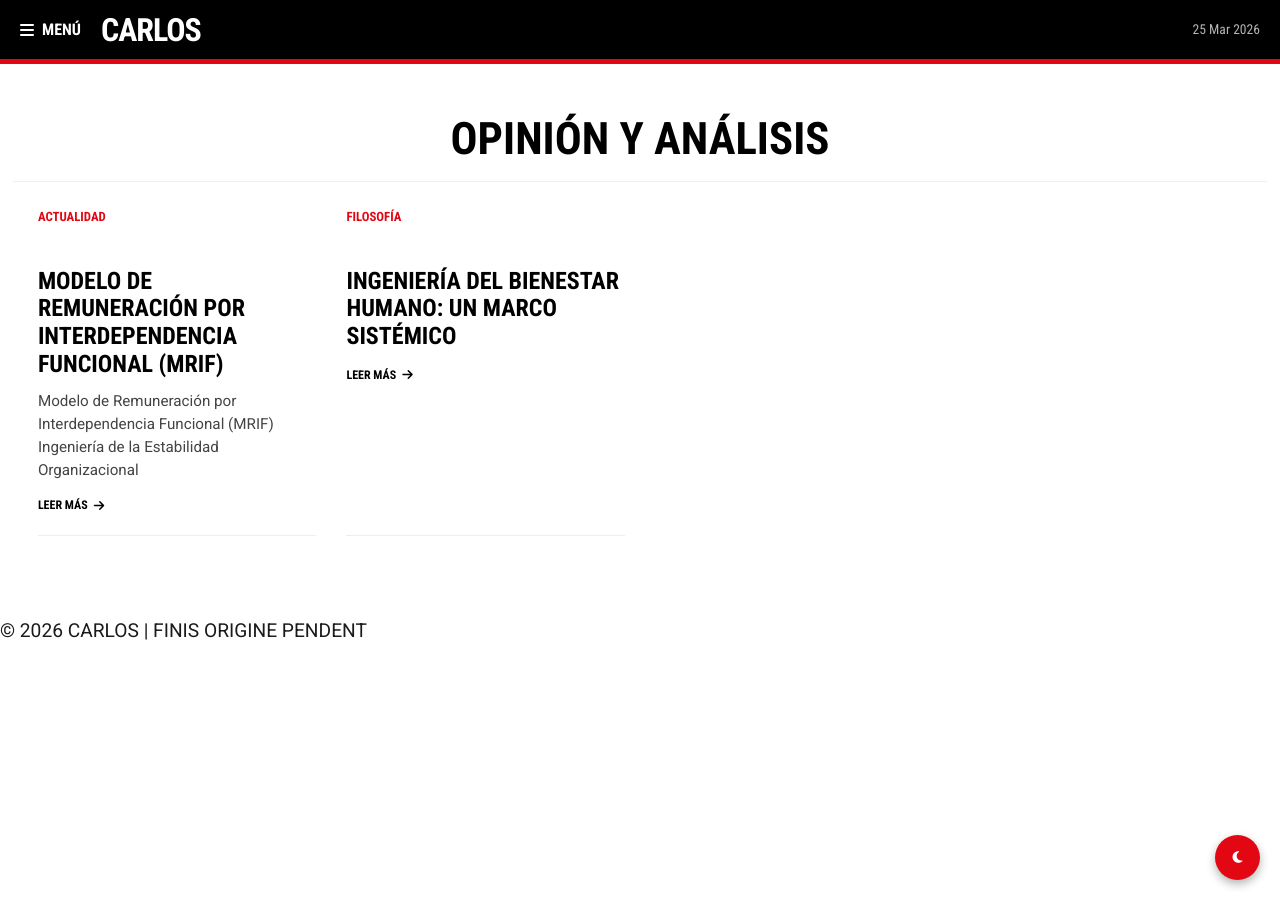
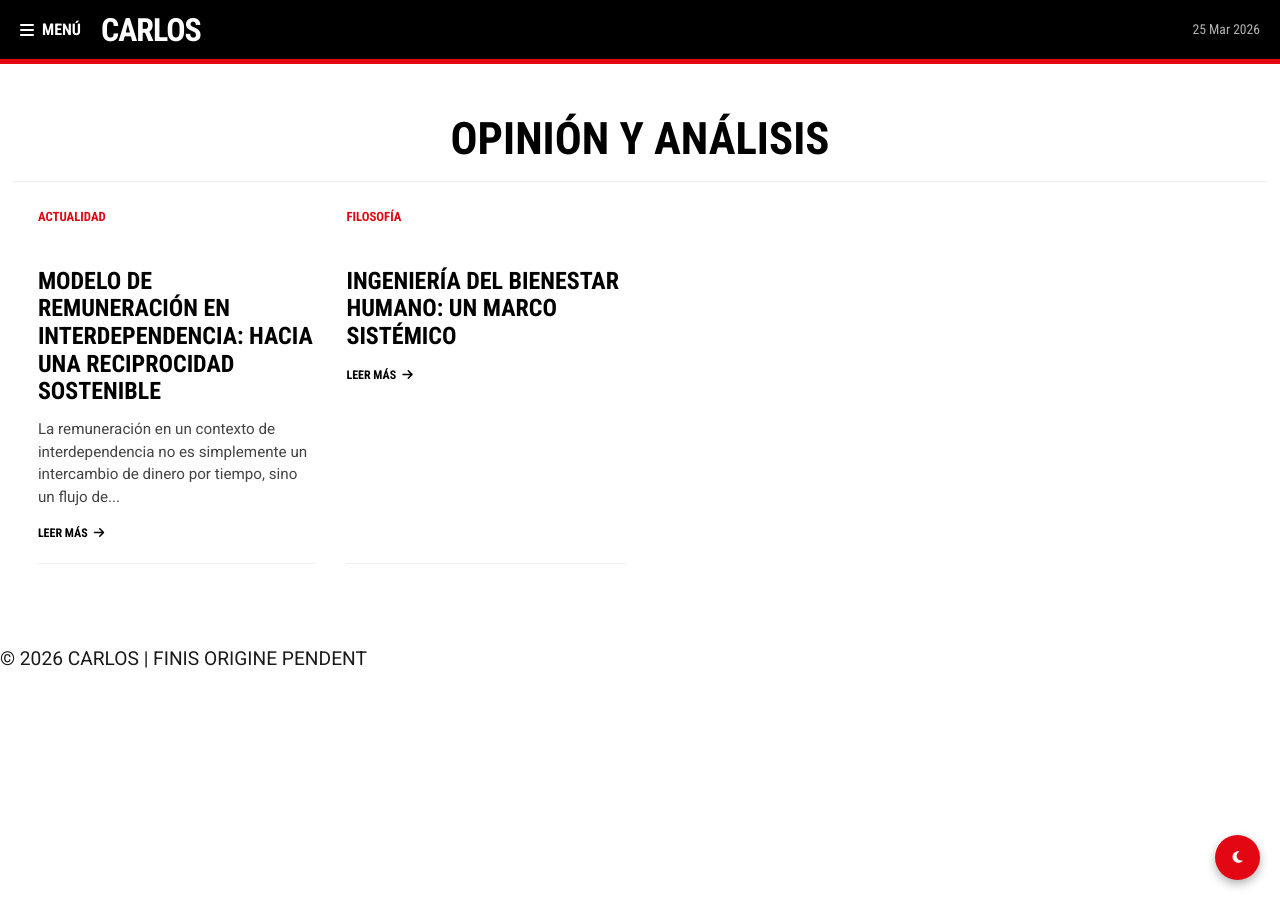
Before and after one commit to cafrhein/muro, a Jekyll site: the page built from index.html, in a window 1280 px wide. Built offline with Jekyll 4.4.1, drawn with Linux system fonts in a browser that asks for light colours; part of the change alters nothing that is shown.

Commit message:
Update 2026-03-25-modelo-remuneracion-interdependencia.md

```diff
--- a/_posts/2026-03-25-modelo-remuneracion-interdependencia.md
+++ b/_posts/2026-03-25-modelo-remuneracion-interdependencia.md
@@ -1,90 +1,22 @@
 ---
 layout: post
-title: "Modelo de Remuneración por Interdependencia Funcional (MRIF)"
-category: Actualidad
-image: assets/img/posts/Gemini_Generated_Image_1d0g851d0g851d0g.png
+title: "Modelo de Remuneración en Interdependencia: Hacia una Reciprocidad Sostenible"
+date: 2026-03-25
+categories: actualidad
+image: /assets/img/posts/Gemini_Generated_Image_1d0g851d0g851d0g.png
 ---
 
-# Modelo de Remuneración por Interdependencia Funcional (MRIF)
-## Ingeniería de la Estabilidad Organizacional
+La remuneración en un contexto de interdependencia no es simplemente un intercambio de dinero por tiempo, sino un flujo de valor que sostiene el equilibrio entre las partes involucradas. En este modelo, el bienestar de uno está intrínsecamente ligado al éxito del otro.
 
-![Visualización del Modelo MRIF]({{ site.baseurl }}/assets/img/posts/Gemini_Generated_Image_1d0g851d0g851d0g.png)
+### El Concepto de Reciprocidad
 
-### I. Fundamentos del Valor Funcional y Estabilidad Sistémica
-El **Modelo de Remuneración por Interdependencia Funcional (MRIF)** se establece como un sistema diseñado para alinear el ingreso económico con la capacidad real de cada función para sostener la estabilidad, continuidad y coordinación de una organización. A diferencia de los esquemas tradicionales que se basan en la antigüedad o percepciones subjetivas, el MRIF postula que la remuneración no se asigna por el puesto en sí, sino por el **valor funcional** que una persona aporta a la estabilidad del sistema.
+En las estructuras tradicionales, el salario se percibe como un costo que debe minimizarse. En el modelo de interdependencia, la compensación es una inversión en la estabilidad del vínculo.
 
-#### Las Variables Determinantes del Valor
-Para cuantificar este valor de manera objetiva, el modelo desglosa la contribución de cada rol en tres variables críticas que interactúan entre sí:
+* **Sostenibilidad:** La remuneración debe permitir que la persona mantenga su capacidad de aportar valor a largo plazo.
+* **Equidad:** El valor generado se distribuye de manera que fortalezca el ecosistema común.
 
-* **Impacto Sistémico (IS):** Mide el efecto de una función sobre la operación total.
-    * **Crítico (3):** Una falla detiene la operación o ingresos.
-    * **Relevante (2):** Genera fricción operativa significativa.
-    * **Soporte (1):** Impacto indirecto o diferido.
-* **Sustituibilidad Real (SR):** Mide la dificultad de reemplazar a un individuo sin afectar negativamente al sistema.
-    * **Baja (3):** Perfil difícil de hallar (experiencia/confianza).
-    * **Media (2):** Reemplazable con tiempo.
-    * **Alta (1):** Permite un reemplazo rápido.
-* **Calidad de Vinculación (CV):** Evalúa el efecto del comportamiento del individuo sobre la estabilidad del sistema. Puede fortalecer la coordinación (**+1**), mantenerse neutra (**0**) o generar fricción (**-1**).
+### Implementación Práctica
 
-#### Determinación del Nivel Funcional y Base Salarial
-La suma aritmética de **IS + SR** determina el **Nivel Funcional**. Para el año 2026, el modelo se ancla a un salario mínimo mensual base de **$9,451 MXN**, aplicando los siguientes factores:
-
-| Nivel Funcional | Puntaje (IS+SR) | Factor Salarial | Rango Salarial Base (MXN) |
-| :--- | :--- | :--- | :--- |
-| **Nivel 1 (Básico)** | 2 - 3 | 1.0 - 1.2 | $9,451 - $11,341 |
-| **Nivel 2** | 4 | 1.3 - 1.7 | $12,286 - $16,066 |
-| **Nivel 3** | 5 | 1.8 - 2.3 | $17,011 - $21,737 |
-| **Nivel 4 (Crítico)** | 6 | 2.4 - 3.0+ | $22,682 - $28,353+ |
+Para aplicar este modelo, es necesario transitar de contratos rígidos a acuerdos dinámicos basados en la confianza y la transparencia de objetivos.
 
 ---
-
-### II. La Calidad de Vinculación (CV) como Factor de Ajuste Económico
-La CV convierte el comportamiento en un factor económico medible. No evalúa la personalidad, sino el efecto real de las acciones sobre la coordinación operativa.
-
-#### Dimensiones del CV
-1.  **Cumplimiento de acuerdos (CA):** Entrega en tiempo y forma sin supervisión constante.
-2.  **Coordinación operativa (CO):** Integración proactiva con otras áreas.
-3.  **Carga de supervisión (CS):** Nivel de autonomía funcional.
-4.  **Impacto relacional (IR):** Mejora o deterioro del ambiente funcional.
-
-#### Impacto en la Remuneración Final
-El ajuste se aplica directamente sobre el Salario Base:
-* **CV +1 (Puntaje +3 a +4):** Incremento del **+10% al +20%**.
-* **CV 0 (Puntaje +1 a +2):** Sin ajuste (Impacto neutro).
-* **CV -1 (Puntaje +0 a -4):** Reducción del **-10% al -25%** (Genera fricción/desorden).
-
-> **Regla Crítica:** Tres evaluaciones consecutivas en **CV -1** resultan en la salida inmediata del colaborador. El talento técnico no compensa la disfunción relacional.
-
----
-
-### III. Protocolo para Perfiles de Mercado Alto (Nivel 5)
-Define la integración de funciones cuyo costo de mercado excede los rangos internos. Se tratan como **intervenciones estratégicas controladas**.
-
-* **Base fija controlada:** Entre 2.5 y 4.0 SM ($23,627.5 a $37,804 MXN).
-* **Variable por desempeño sistémico:** 30% al 60% del ingreso total (ligado a márgenes o ahorro de costos).
-* **Estrategia de Salida:** Todo Nivel 5 debe documentar procesos y formar un reemplazo interno desde el primer día.
-
----
-
-### IV. Estrategias de Cobertura Funcional
-La estabilidad requiere que toda función con **IS ≥ 2** tenga cobertura obligatoria.
-
-1.  **Contratación Completa:** Control total y continuidad.
-2.  **Contratación Parcial:** Flexibilidad y costo controlado.
-3.  **Outsourcing:** Eficiencia en funciones estandarizables.
-4.  **Desarrollo Interno:** Reducción de dependencia externa.
-
-#### Reglas de Operación
-* **Prohibición de desatención:** Las funciones críticas no pueden quedar vacantes.
-* **Eliminación de dependencia:** Toda función de alto impacto debe tener redundancia operativa.
-* **No negociación externa:** Los salarios no se pactan fuera del sistema MRIF.
-
----
-
-### V. Implementación y Declaración Final
-La ruta crítica hacia la madurez organizacional consta de 4 fases: **Diagnóstico**, **Ajuste Estructural**, **Control Operativo** (evaluaciones mensuales) y **Optimización** (eliminación de dependencias).
-
-**Declaración Final:**
-El MRIF transforma la nómina de un gasto administrativo en una **inversión estructural**. Al anclar la remuneración a la función y su impacto en el sistema, se garantiza que la estabilidad financiera sea la base de la operatividad humana.
-
-**La estabilidad no se negocia, se diseña.**
```
